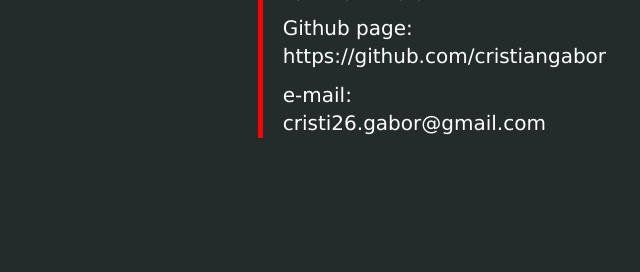
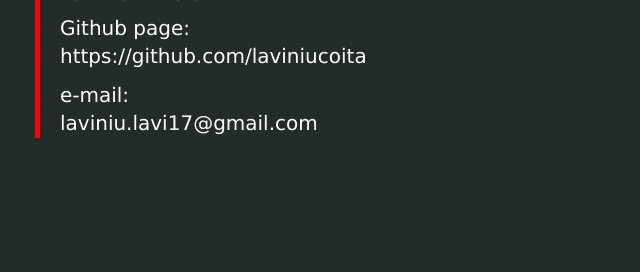
Before and after one commit to laviniucoita/Blog, a Django app: page /contact/ in a window 1280 px wide. Shown: the part 528-800 px from the top of the page, without its empty margins (170-810 px from the left). Run offline with Django 3.2, Linux system fonts and the light colour scheme; some libraries are stand-ins or nearby versions.

Commit message:
Update contact.html

```diff
--- a/blog/templates/blog/contact.html
+++ b/blog/templates/blog/contact.html
@@ -3,11 +3,6 @@
 
 {% block content %}
 <div class="row">
-
-  <div class="col-sm-4">
-    <h2 style="color: #FFFFFF;">About author</h1>
-    <img style="height: 200px; width: 200px;" src="{% static "profile_photo.jpg" %}" alt="My image"/>
-  </div>
 
   <div class="col-md-8" style="margin-left:-80px;">
     <div class="text_about_me" style="border-left: 5px solid red; margin-left:-100px;padding-left:90px;">
@@ -19,11 +14,11 @@
       <p style="  color: #FFFFFF;
         font-family: Verdana, sans-serif;
         font-weight: normal;
-        font-size: 20px; margin-left:-70px;">Github page: https://github.com/cristiangabor </p>
+        font-size: 20px; margin-left:-70px;">Github page: https://github.com/laviniucoita </p>
       <p style="  color: #FFFFFF;
         font-family: Verdana, sans-serif;
         font-weight: normal;
-        font-size: 20px; margin-left:-70px;">e-mail: cristi26.gabor@gmail.com</p>
+        font-size: 20px; margin-left:-70px;">e-mail: laviniu.lavi17@gmail.com</p>
     </div>
   </div>
 
```
